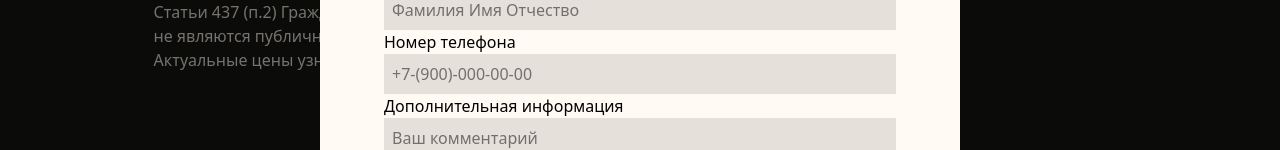
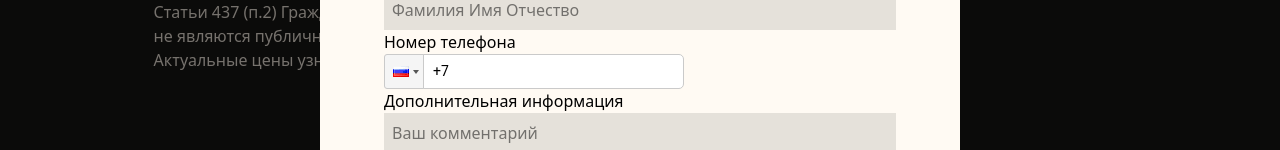
Before and after one commit to Savilie/stonepark, a React (Vite) app: page /Catalog in a window 1280 px wide. Both pictures are taken after a click on the element 1220 px from the left and 735 px from the top of the page. Shown: the part 304-454 px from the top of the page. Built offline with nearby package versions, Linux system fonts and the light colour scheme; no server answers.

Commit message:
ya_ustal

```diff
--- a/package.json
+++ b/package.json
@@ -14,6 +14,7 @@
     "axios": "^1.8.1",
     "react": "^19.0.0",
     "react-dom": "^19.0.0",
+    "react-phone-input-2": "^2.15.1",
     "react-router": "^7.2.0",
     "react-scroll": "^1.9.3",
     "swiper": "^11.2.5",
--- a/src/assets/ModalWindow.jsx
+++ b/src/assets/ModalWindow.jsx
@@ -1,20 +1,41 @@
+import axios, { Axios } from "axios";
+import PhoneInput from 'react-phone-input-2'
+import 'react-phone-input-2/lib/style.css'
+
+function sendBid(name, phone, comment) {
+  axios
+    .post("https://parkkamnya.ru/api/bids/", {
+      name: {name},
+      phone: {phone},
+      comment: {comment},
+    })
+    .then(function (response) {
+      console.log(response);
+    })
+    .catch(function (error) {
+      console.log(error);
+    });
+}
+
 export default function ModalWindow() {
   return (
     <div className="fixed left-[25%] top-[25%] justify-self-center w-[50vw] h-fit z-1004 bg-[#fffaf3]  max-lg:w-[80vw] max-lg:top-[15%] max-lg:left-[10%]">
-      <div className=" p-4 border-b border-black/10">
+      <div className=" flex justify-between p-4 border-b border-black/10">
         <p>Оставьте свои контакты и мы вам перезвоним</p>
       </div>
       <form
-      action={(data) => {
-        console.log(data.get('name'))
-        console.log(data.get('phone'))
-        console.log(data.get('comment'))
-      }}
+        action={(data) => {
+          let name = data.get('name')
+          let phone = data.get('phone')
+          let comment = data.get('comment')
+          sendBid(name, phone, comment)
+        }}
         method="post"
         className=" flex flex-col justify-between items-center py-[2%] max-lg:py-[5%]"
       >
         <div className=" w-[80%]">
           <label htmlFor="name">Имя</label>
+          <br />
           <input
             className=" bg-black/10 w-full resize-none p-2"
             placeholder="Фамилия Имя Отчество"
@@ -26,14 +47,14 @@ export default function ModalWindow() {
         </div>
         <div className=" w-[80%]">
           <label htmlFor="phone">Номер телефона</label>
-          <input
-            className=" bg-black/10 w-full resize-none p-2"
-            placeholder="+7-(900)-000-00-00"
-            type="text"
-            name="phone"
-            id="phone"
-            required
-          />
+          <PhoneInput
+          country={'ru'}
+          regions={'ex-ussr'}
+          inputProps={{
+            name: "phone",
+            id: "phone",
+            required: 'true'
+          }}/>
         </div>
         <div className=" w-[80%]">
           <label htmlFor="comment">Дополнительная информация</label>
--- a/src/assets/ProductItem.jsx
+++ b/src/assets/ProductItem.jsx
@@ -5,6 +5,7 @@ import "swiper/css/navigation";
 import "./swiperStyles.css";
 
 export default function ProductItem(product) {
+  console.log(product.data)
   return (
     <div className=" bg-[#F8F3ED] w-full overflow-clip rounded-lg">
       <Swiper
@@ -60,6 +61,7 @@ export default function ProductItem(product) {
       </Swiper>
       <div className="p-4">
         <p className=" text-[#7BA05C]">{product.data.name}</p>
+        <p>{product.data.short_description}</p>
       </div>
     </div>
   );
--- a/src/pages/CatalogPage.jsx
+++ b/src/pages/CatalogPage.jsx
@@ -91,15 +91,16 @@ export default function CatalogPage() {
             Вернуться на главную
           </RouterLink>
         </div>
-        <div className="grid grid-cols-6 gap-x-4 mt-3 max-lg:flex max-lg:overflow-clip">
-          {categories.map((el) => {
+        <div className={`gap-x-4 mt-3 overflow-x-scroll grid grid-cols-[repeat(${categories.length},_15%)]`}>
+          {
+            categories.map((el) => {
             let colors = "";
             if (currentCategory == el.id) {
               colors =
-                "text-[#EDE5DB] bg-[#7BA35A] py-0.5 rounded-lg text-center shadow-md cursor-pointer max-lg:p-2 max-lg:w-[100vw]";
+                "text-[#EDE5DB] bg-[#7BA35A] py-0.5 rounded-lg text-center shadow-md cursor-pointer max-lg:p-2";
             } else {
               colors =
-                "text-[#7C6845] bg-[#FAF3EB] py-0.5 rounded-lg text-center shadow-md cursor-pointer max-lg:p-2 max-lg:w-[100vw]";
+                "text-[#7C6845] bg-[#FAF3EB] py-0.5 rounded-lg text-center shadow-md cursor-pointer max-lg:p-2";
             }
             return (
               <div
```
Also changed, not shown: 1 other file (tests, documents, lock files or other folders).
